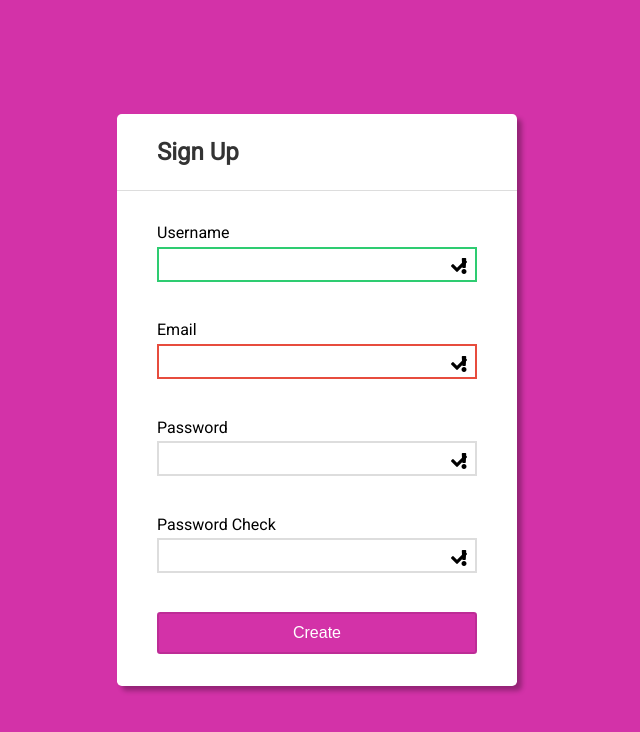
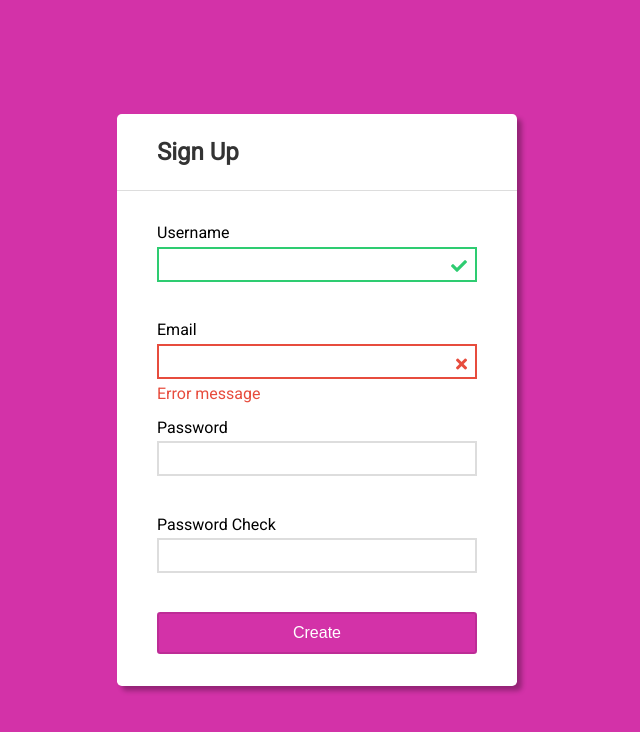
Before and after one commit to PetterFogel/form-validation, a plain HTML site: page index.html in a window 1280 px wide. Shown: the whole page, without its empty margins (323-963 px from the left). Drawn offline with Linux system fonts and the light colour scheme.

Commit message:
Added layout for succes and error classes.

```diff
--- a/index.html
+++ b/index.html
@@ -24,28 +24,28 @@
                 <label>Username</label>
                 <input type="text" id="username">
                 <i class="fas fa-check"></i>
-                <i class="fas fa-exclamation"></i>
+                <i class="fas fa-times"></i>
                 <p>Error message</p>
             </div>
             <div class="form-box error">
                 <label>Email</label>
                 <input type="email" id="email">
                 <i class="fas fa-check"></i>
-                <i class="fas fa-exclamation"></i>
+                <i class="fas fa-times"></i>
                 <p>Error message</p>
             </div>
             <div class="form-box">
                 <label>Password</label>
                 <input type="password" id="password">
                 <i class="fas fa-check"></i>
-                <i class="fas fa-exclamation"></i>
+                <i class="fas fa-times"></i>
                 <p>Error message</p>
             </div>
             <div class="form-box">
                 <label>Password Check</label>
                 <input type="password" id="passwordcheck">
                 <i class="fas fa-check"></i>
-                <i class="fas fa-exclamation"></i>
+                <i class="fas fa-times"></i>
                 <p>Error message</p>
             </div>
             <button class="btn">Create</button>
--- a/style.css
+++ b/style.css
@@ -54,14 +54,25 @@ body {
     border-color: #2ecc71;
 }
 
+.form-box.success i.fa-check {
+    color: #2ecc71;
+    visibility: visible;
+}
+
 .form-box.error input {
     border-color: #e74c3d;
+}
+
+.form-box.error i.fa-times {
+    color: #e74c3d;
+    visibility: visible;
 }
 
 .form-box i {
     position: absolute;
     top: 2.2rem;
     right: 0.625rem;
+    visibility: hidden;
 }
 
 .form-box p {
@@ -69,6 +80,11 @@ body {
     position: absolute;
     bottom: 0;
     left: 0;
+}
+
+.form-box.error p {
+    color: #e74c3d;
+    visibility: visible;
 }
 
 .btn {
```
